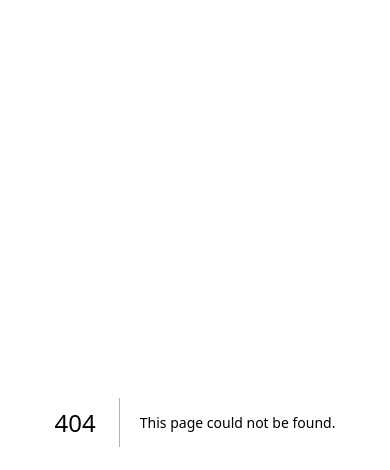
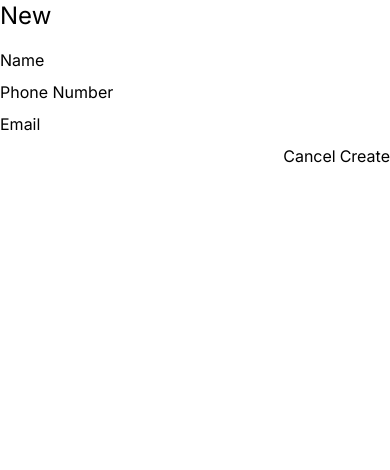
Before and after one commit to wongchs/phonebook, a Next.js app: page /new in a window 390 px wide. Before the commit this address had no page. Shown: the top 470 px of the page. Built offline with nearby package versions, Linux system fonts and the light colour scheme.

Commit message:
implement phonebook entry

```diff
--- /dev/null
+++ b/app/db.ts
@@ -0,0 +1,13 @@
+import { PrismaClient } from "@prisma/client";
+
+const globalForPrisma = global as unknown as {
+  prisma: PrismaClient | undefined;
+};
+
+export const prisma =
+  globalForPrisma.prisma ??
+  new PrismaClient({
+    log: ["query"],
+  });
+
+if (process.env.NODE_ENV !== "production") globalForPrisma.prisma = prisma;
--- /dev/null
+++ b/app/new/page.tsx
@@ -0,0 +1,52 @@
+import { prisma } from "../db";
+import { redirect } from "next/navigation";
+import Link from "next/link";
+
+async function createEntry(data: FormData) {
+  "use server";
+
+  const name = data.get("name")?.valueOf();
+  const phoneNo = data.get("phoneNo")?.valueOf();
+  const email = data.get("email")?.valueOf();
+
+  if (typeof name !== "string" || name.length === 0) {
+    throw new Error("invalid name");
+  }
+  if (typeof phoneNo !== "string" || phoneNo.length === 0) {
+    throw new Error("invalid phoneNo");
+  }
+  if (typeof email !== "string" || email.length === 0) {
+    throw new Error("invalid email");
+  }
+
+  await prisma.entry.create({ data: { name, phoneNo, email } });
+  redirect("/");
+}
+
+export default function Page() {
+  return (
+    <>
+      <header className="flex justify-between mb-4 items-center">
+        <h1 className="text-2xl">New</h1>
+      </header>
+      <form action={createEntry} className="flex gap-2 flex-col">
+        <label>
+          Name
+          <input type="text" name="name" />
+        </label>
+        <label>
+          Phone Number
+          <input type="text" name="phoneNo" />
+        </label>
+        <label>
+          Email
+          <input type="text" name="email" />
+        </label>
+        <div className="flex gap-1 justify-end">
+          <Link href="..">Cancel</Link>
+          <button type="submit">Create</button>
+        </div>
+      </form>
+    </>
+  );
+}
--- a/app/page.tsx
+++ b/app/page.tsx
@@ -1,8 +1,35 @@
-export default function Home() {
+import Link from "next/link";
+import { prisma } from "./db";
+import { Entry } from "@/components/Entry";
+import { JSX } from "react";
+
+function getEntries() {
+  return prisma.entry.findMany();
+}
+
+export default async function Home() {
+  const entries = await getEntries();
+
   return (
     <>
-      <h1>hello</h1>
-      <h1>hello</h1>
+      <header className="flex justify-between mb-4 items-center">
+        <h1 className="text-2xl">Entries</h1>
+        <Link href="/new">New</Link>
+      </header>
+      <ul className="pl-4">
+        {entries.map(
+          (
+            entry: JSX.IntrinsicAttributes & {
+              id: string;
+              name: string;
+              phoneNo: string;
+              email: string;
+            }
+          ) => (
+            <Entry key={entry.id} {...entry} />
+          )
+        )}
+      </ul>
     </>
   );
 }
--- /dev/null
+++ b/components/Entry.tsx
@@ -0,0 +1,18 @@
+"use client";
+
+type EntryProps = {
+  id: string;
+  name: string;
+  phoneNo: string;
+  email: string;
+};
+
+export function Entry({ id, name, phoneNo, email }: EntryProps) {
+  return (
+    <div key={id} className="entry">
+      <h2>{name}</h2>
+      <p>Phone Number: {phoneNo}</p>
+      <p>Email: {email}</p>
+    </div>
+  );
+}
```
